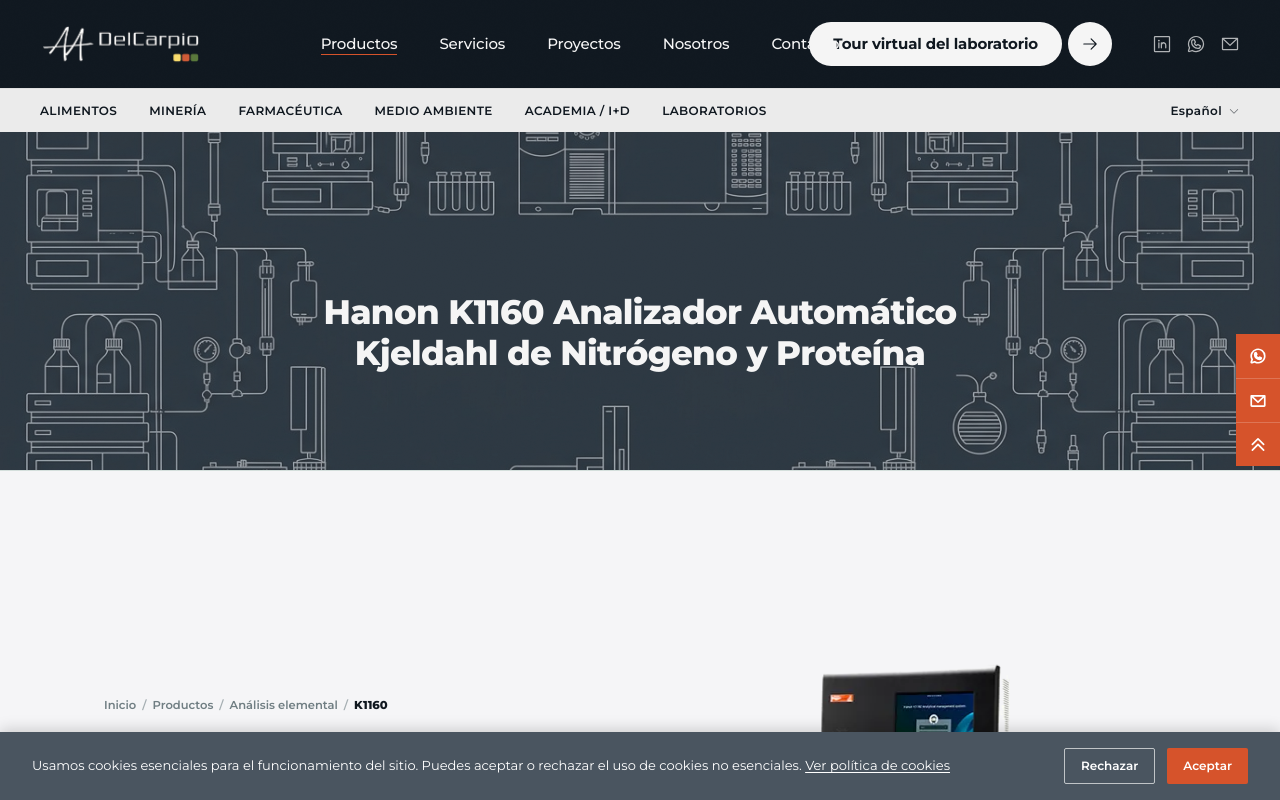
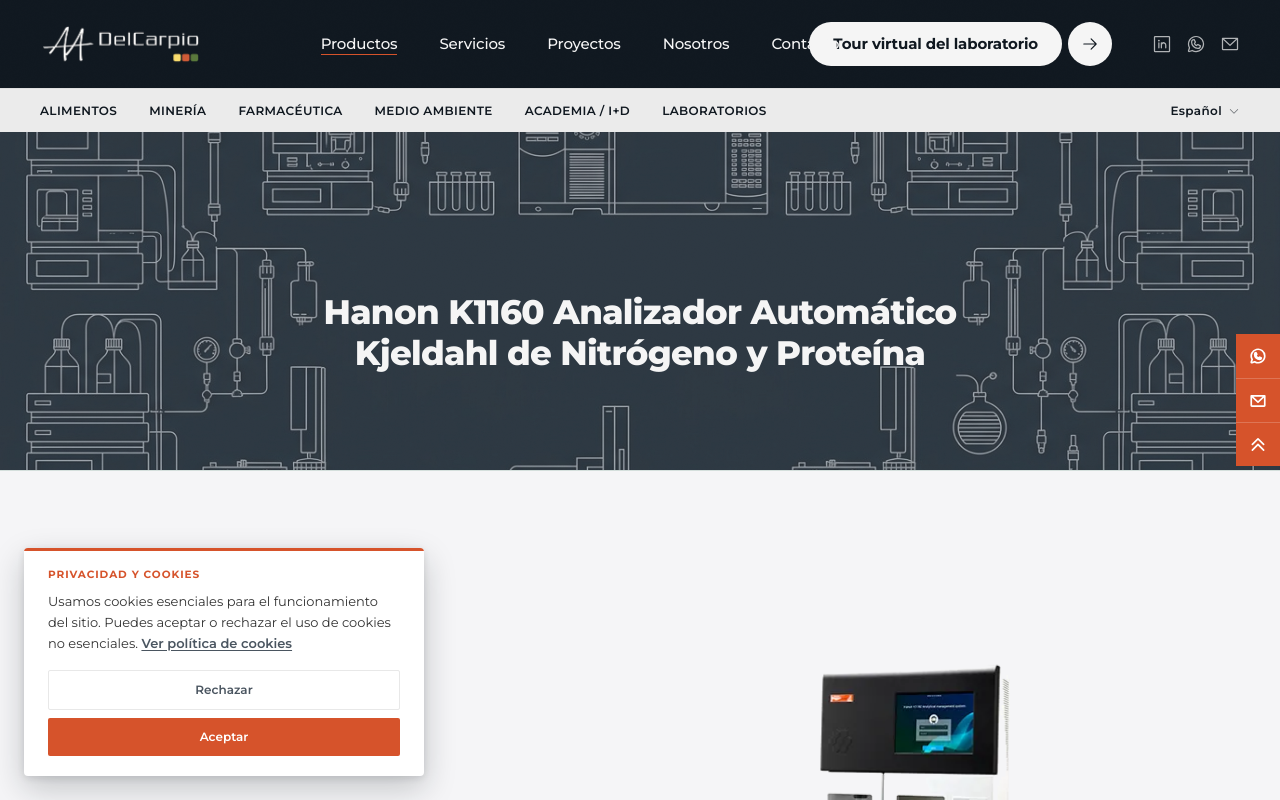
Before and after one commit to delcarpiohub/LandingPage, a Next.js app: page /productos/hanon-k1160 in a window 1280 px wide. Shown: the top 800 px of the page. Built offline with nearby package versions, Linux system fonts and the light colour scheme.

Commit message:
feat(cookies): rediseñar banner como tarjeta flotante elevada

```diff
--- a/src/components/cookie-consent-banner.tsx
+++ b/src/components/cookie-consent-banner.tsx
@@ -41,31 +41,35 @@
           animate={{ opacity: 1, y: 0 }}
           exit={reduceMotion ? { opacity: 0 } : { opacity: 0, y: 24 }}
           transition={{ duration: 0.3, ease: [0.23, 1, 0.32, 1] }}
-          className="fixed inset-x-0 bottom-0 z-50 bg-[var(--nav-bg)] px-6 py-4 text-white shadow-[0_-2px_14px_rgba(0,0,0,0.18)] md:px-8"
+          className="fixed inset-x-3 bottom-3 z-50 overflow-hidden rounded-[var(--radius-card)] bg-[var(--panel)] shadow-[0_12px_32px_rgba(20,26,31,0.22),0_2px_8px_rgba(20,26,31,0.12)] md:inset-x-auto md:bottom-6 md:left-6 md:w-[400px]"
         >
-          <div className="mx-auto flex max-w-wide flex-col items-stretch gap-3 md:flex-row md:items-center md:justify-between md:gap-6">
-            <p className="flex-1 text-[13px] leading-relaxed">
+          <div className="h-[3px] bg-[var(--primary)]" />
+          <div className="px-6 pb-5 pt-4">
+            <p className="mb-2 text-[10.5px] font-bold uppercase tracking-[0.09em] text-[var(--primary)]">
+              Privacidad y cookies
+            </p>
+            <p className="text-[13px] leading-relaxed text-[var(--foreground)]">
               Usamos cookies esenciales para el funcionamiento del sitio. Puedes aceptar o rechazar el
               uso de cookies no esenciales.{" "}
               <Link
                 href="/contacto/politica-cookies"
-                className="underline underline-offset-2 hover:text-white/85"
+                className="font-semibold text-[var(--nav-bg)] underline underline-offset-2 hover:text-[var(--primary)]"
               >
                 Ver política de cookies
               </Link>
             </p>
-            <div className="flex shrink-0 gap-2 md:gap-3">
+            <div className="mt-4 flex flex-col gap-2">
               <button
                 type="button"
                 onClick={() => handleChoice("rejected")}
-                className="flex-1 rounded-[2px] border border-white/65 bg-transparent px-4 py-2 text-[12px] font-semibold text-white transition-colors duration-200 hover:bg-white/10 md:flex-none"
+                className="rounded-[2px] border border-[var(--border)] bg-transparent px-4 py-2.5 text-[12px] font-semibold text-[var(--nav-bg)] transition-colors duration-200 hover:border-[var(--nav-bg)]"
               >
                 Rechazar
               </button>
               <button
                 type="button"
                 onClick={() => handleChoice("accepted")}
-                className="flex-1 rounded-[2px] bg-[var(--primary)] px-4 py-2 text-[12px] font-semibold text-white transition-colors duration-200 hover:bg-[var(--primary-strong)] md:flex-none"
+                className="rounded-[2px] bg-[var(--primary)] px-4 py-2.5 text-[12px] font-semibold text-white transition-colors duration-200 hover:bg-[var(--primary-strong)]"
               >
                 Aceptar
               </button>
```
